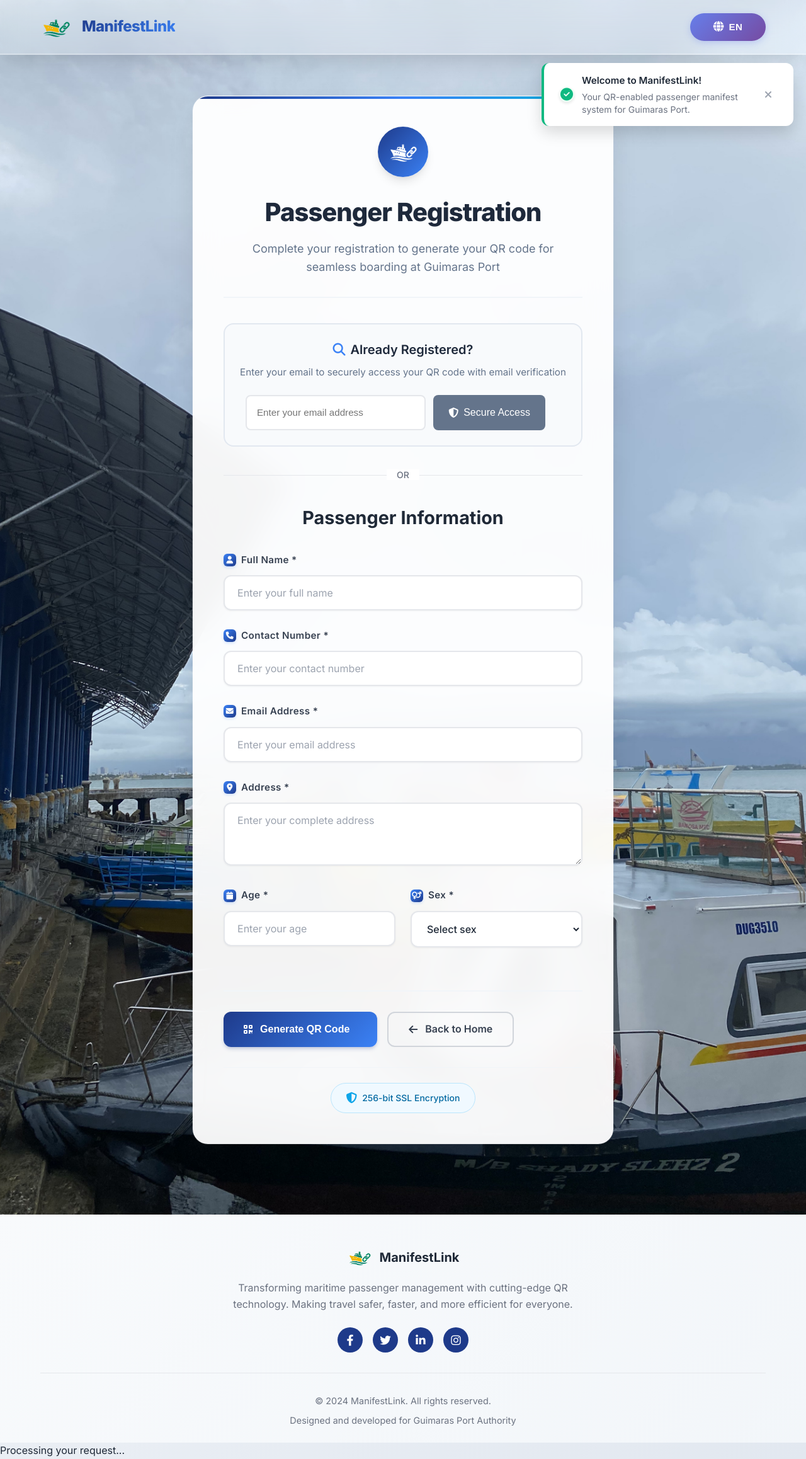
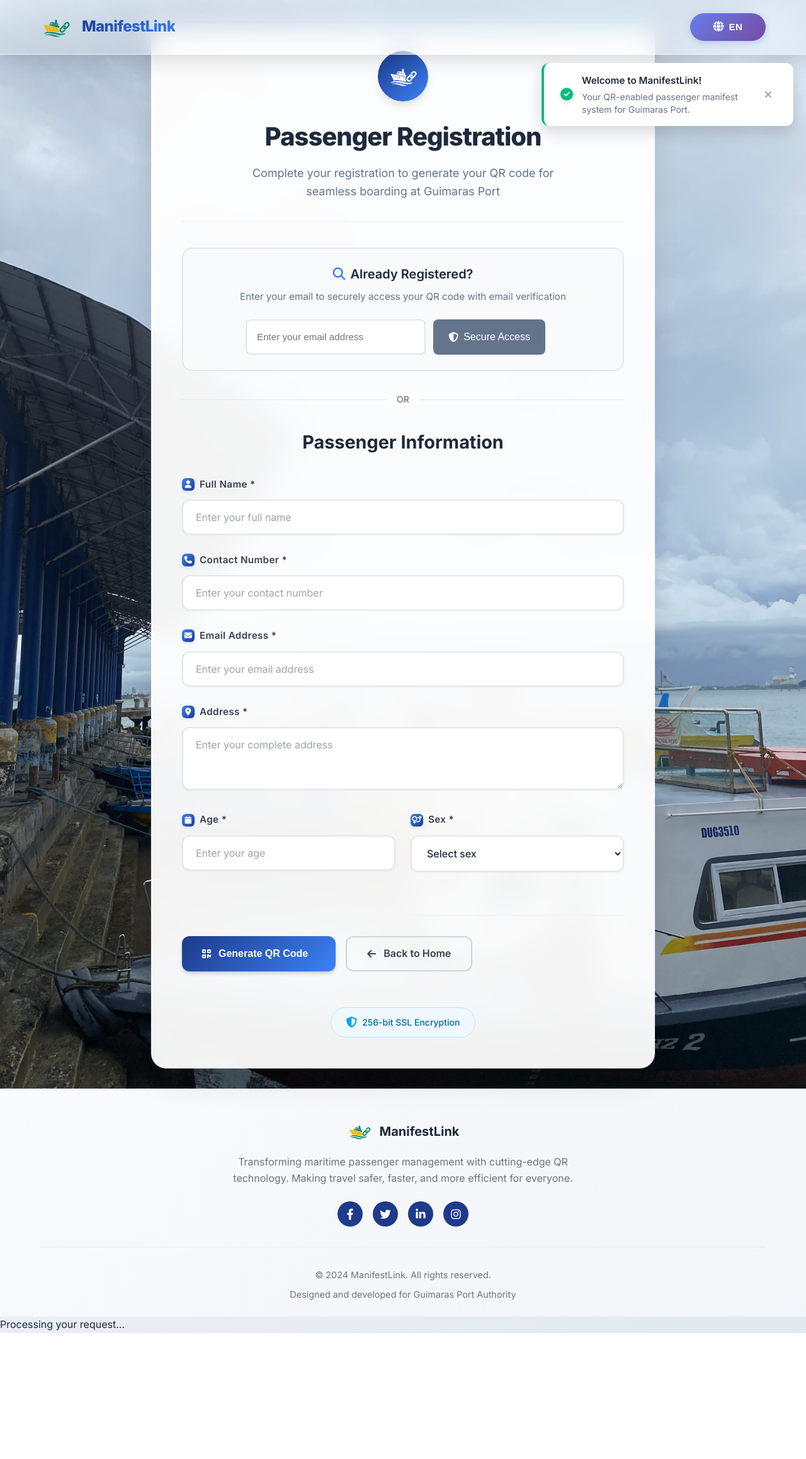
Before and after one commit to tochides/manifestlink_real, a PHP site: page /register.php in a window 1280 px wide. Shown: the whole page at 63% size. After the commit the page ends 2116 px from the top, so only its background shows below. Run offline with PHP 8.4, Linux system fonts and the light colour scheme.

Commit message:
Update register.php

```diff
--- a/register.php
+++ b/register.php
@@ -142,6 +142,21 @@ if (isset($_GET['email']) && !empty($_GET['email'])) {
 
     <!-- User-Friendly Navigation Styles (Same as index.html) -->
     <style>
+        /* Center registration form vertically and horizontally */
+        .registration-section {
+            min-height: 100vh;
+            display: flex;
+            align-items: center;
+            justify-content: center;
+            padding: 0;
+        }
+        .registration-section > .container {
+            display: flex;
+            align-items: center;
+            justify-content: center;
+            width: 100%;
+            padding: 0;
+        }
         /* Prevent horizontal scroll and force vertical-only scrolling (inline) */
         html, body {
             max-width: 100vw;
```
